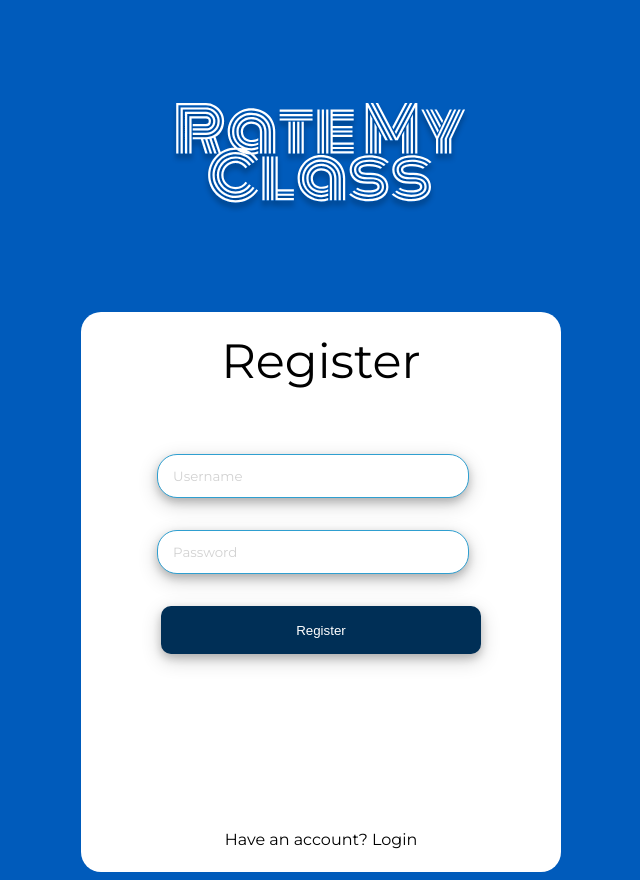
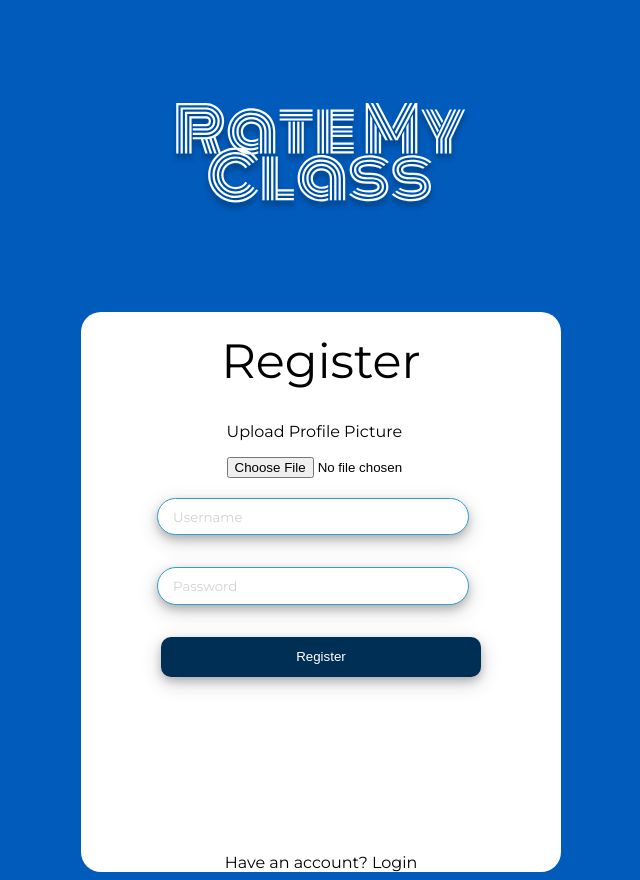
Before and after one commit to ELPhanNYC/Rate-My-Class, a Flask app: page /register_page in a window 1280 px wide. Shown: the whole page, without its empty margins (319-959 px from the left). Run offline with Flask 3, Linux system fonts and the light colour scheme; data that the repository does not hold is empty; some libraries are stand-ins or nearby versions.

Commit message:
profile_pic

```diff
--- a/server.py
+++ b/server.py
@@ -1,4 +1,5 @@
-from flask import Flask , render_template , request , make_response, send_file, jsonify
+from flask import Flask , render_template , request , make_response, send_file, jsonify, send_from_directory
+
 #from flask_pymongo import PyMongo #for using flask_pymongo
 from pymongo import MongoClient #for using pymongo
 import secrets
@@ -6,6 +7,7 @@ import hashlib
 import bcrypt
 import json
 from pymongo import MongoClient
+import os
 
 app = Flask(__name__)
 #app.config["MONGO_URI"] = 'mongodb://root:examplepass@mongodb:27017/rate_my_class?authSource=admin'
@@ -140,11 +142,29 @@ def register():
     hashed_pwd = bcrypt.hashpw(pwd.encode("utf-8"), salt)
 
     #Input username and password into "users" collection
-    users.insert_one({"username":user_escaped, "password": hashed_pwd})
+    default_path = '/static/images/default_pfp.jpg'
+    users.insert_one({"username": user_escaped, "password": hashed_pwd, "pfp" : default_path})
+
+    #Save pfp
+    pfp = request.files["profile_pic"]
+    if pfp:
+        folder = os.path.join(app.instance_path, 'pfp')
+        os.makedirs(folder, exist_ok=True)
+        pfp.save(os.path.join(folder, pfp.filename))
+        print(os.path.join(folder, pfp.filename).split("/"))
+        users.update_one({"username" : user_escaped}, {"$set" : {"pfp" : f'{os.path.join(folder, pfp.filename).split("/")[-1]}'}})
 
     response = make_response("Moved Permanently", 301)
     response.headers["Location"] = '/login_page'
     return response
+
+@app.route('/get_pfp/<filename>/', methods = ['GET'])
+def get_image(filename):
+    return send_from_directory("/app/instance/pfp/", filename)
+
+@app.route('/get_default/', methods = ['GET'])
+def get_default():
+    return send_from_directory("static/images", "default_pfp.jpg")
 
 @app.route("/posts", methods = ['GET'])
 def get_posts():
@@ -155,6 +175,8 @@ def get_posts():
         post.pop("_id")
         liked_by = post['liked_by']
         post['liked'] = auth_token in liked_by
+        pfp = users.find_one({"username" : post["username"]})["pfp"]
+        post['pfp'] = pfp
         post_arr.append(post)
     return jsonify(post_arr)
 
--- a/static/css/register.css
+++ b/static/css/register.css
@@ -1,5 +1,12 @@
 body {
     background: #005BBB;
+}
+
+.pfp {
+    display: flex;
+    flex-direction: column;
+    margin-left: 4rem;
+    padding-bottom: 20px;
 }
 
 .header {
@@ -13,6 +20,7 @@ body {
 .register-element {
     display: flex;
     align-items: center;
+    justify-content: center;
     flex-direction: column;
     border-radius: 20px;
     background-color: white;
@@ -22,7 +30,7 @@ body {
 
 .register-text {
     padding-top: 20px;
-    padding-bottom: 4rem;
+    padding-bottom: 1rem;
     font-family: montserrat;
     font-size: 3rem;
 }
--- a/static/css/style.css
+++ b/static/css/style.css
@@ -20,6 +20,12 @@ img.home-logo {
     font-size: 2rem;
     font-family: montserrat;
 
+}
+
+.pfp {
+    height: 40px;
+    width: 40px;
+    border: 2px solid black;
 }
 
 .login {
--- a/static/script.js
+++ b/static/script.js
@@ -35,6 +35,7 @@ function likePostRequest(imgElement) {
 }
 
 function styleMessage(messageJSON) {
+    console.log(messageJSON)
     const post_id = messageJSON.post_id;
     const username = messageJSON.username;
     const comments = messageJSON.comments;
@@ -43,13 +44,15 @@ function styleMessage(messageJSON) {
     const rating = messageJSON.rating;
     const likes = messageJSON.likes;
     const likedOrNot = messageJSON.liked;
-    //console.log(messageJSON.liked_by)
-    //if (pressed == true) {
-       // isLiked = `<img id="${post_id}" onclick="likePostRequest(this)" src="./static/images/thumb-up.png" height="35px">`;
-    //}
-    //else {
-        //isLiked = `<img id="${post_id}" onclick="likePostRequest(this)" src="./static/images/non-shaded-thumbs-up.png" height="35px">`;
-    //}
+
+    let pfp = messageJSON.pfp;
+    let src = ""
+
+    if (pfp === "/static/images/default_pfp.jpg") {
+        src = "/get_default"
+    } else {
+        src = `/get_pfp/${pfp}`
+    }
 
     if (likedOrNot == true) {
        isLiked = `<img id="${post_id}" onclick="likePostRequest(this)" src="./static/images/thumb-up.png" height="35px">`;
@@ -64,6 +67,7 @@ function styleMessage(messageJSON) {
         <p id='post_id'>${post_id}</p>
         <div class = "card-header">
             <p>
+                <img class="pfp" src=${src}/>
                 User: ${username}
                 Professor: ${professor}
             </p>
--- a/templates/register.html
+++ b/templates/register.html
@@ -5,9 +5,13 @@
 {% block body %}
 <div class="header">
     <a href = "url_for('index_page')"><img class ="home-logo" src ="{{ url_for('static', filename='images/rmc-logo.svg') }}" width="300" height="300"></a>
-    <form action="/register" method="post" enctype="application/x-www-form-urlencoded">
+    <form action="/register" method="post" enctype="multipart/form-data">
         <div class="register-element">
             <div class="register-text">Register</div>
+            <div class="pfp">
+                <p>Upload Profile Picture</p>
+                <input name="profile_pic" id="profile_pic" type="file"></input>
+            </div>
             <input class="info" placeholder="Username" id="reg-form-username" type="text" name="username_reg"></input>
             <input class="info" placeholder="Password" id="reg-form-pass" type="password" name="password_reg"></input>
             <input type="submit" class="register" value="Register"></input>
```
Also changed, not shown: static/images/default_pfp.jpg (added).
